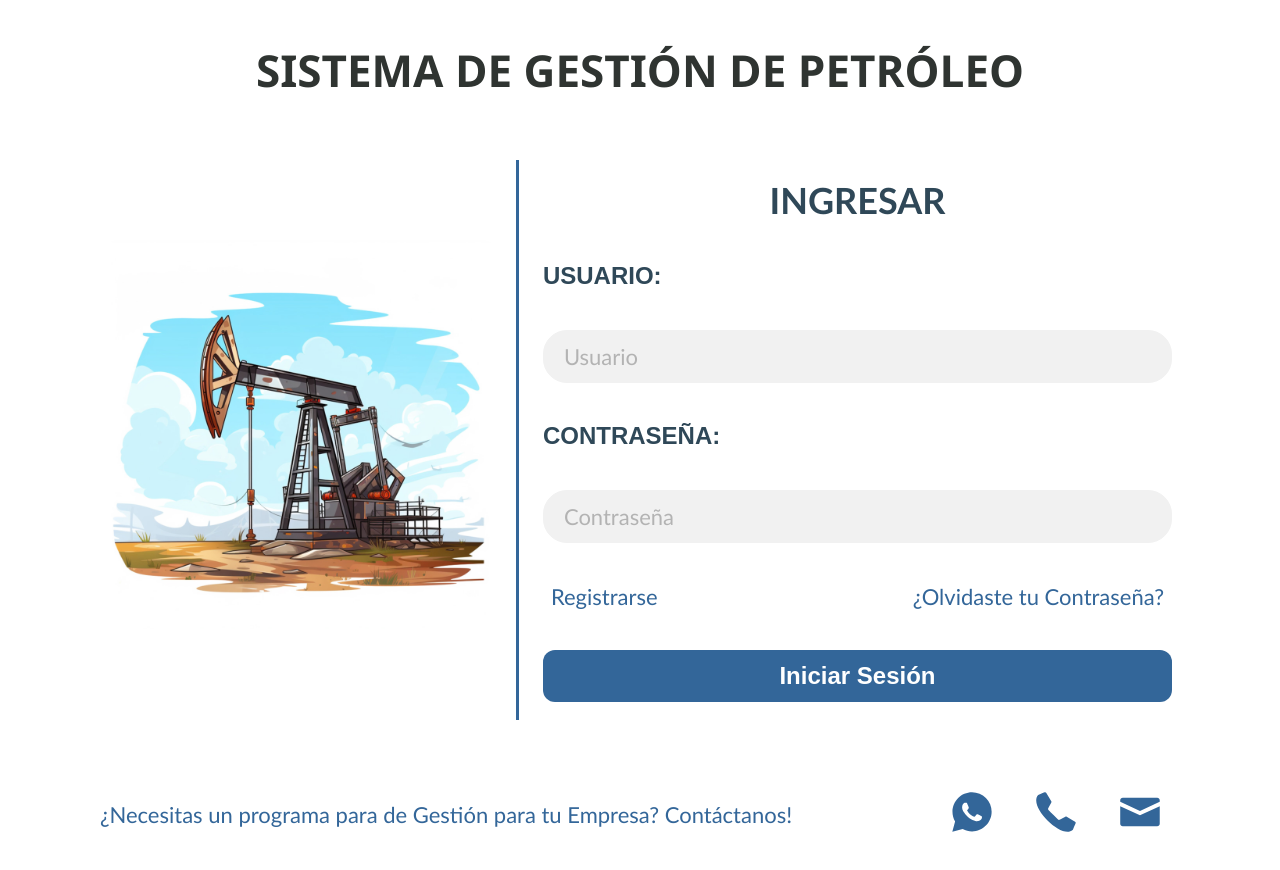
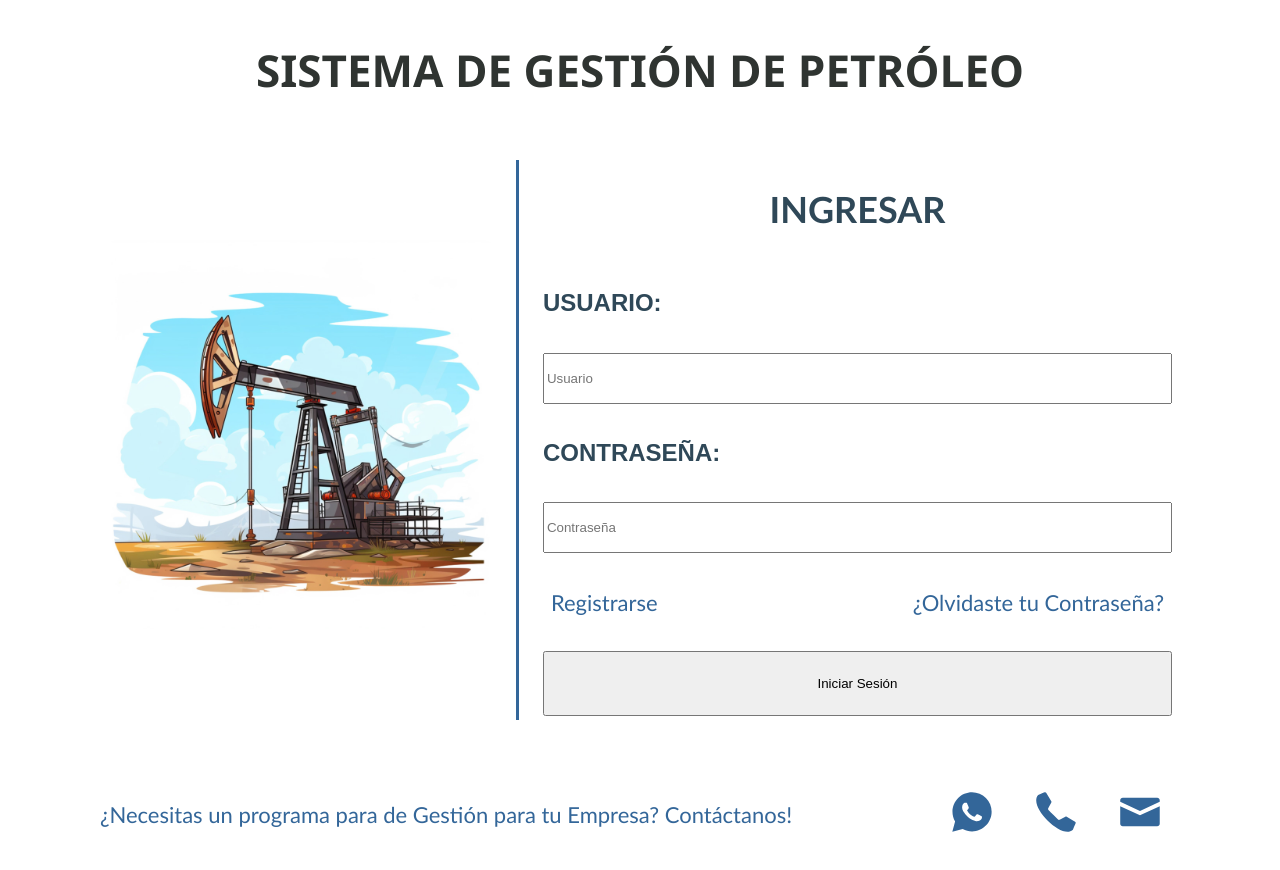
Before and after one commit to Dallton96/Oil_Management_System, a website: page index.html in a window 1280 px wide. Drawn offline with Linux system fonts and the light colour scheme.

Commit message:
Actualización del Formulario de Loggin
Se actualizó el formulario del loggin de manera correcta

```diff
--- a/index.html
+++ b/index.html
@@ -14,18 +14,18 @@
     <div class="main">
         <div class="image-main"><img src="src/assets/oil_ilustration.jpg" alt="Oil_Management_System"></div>
         <div class="line"></div>
-        <div class="loggin">
-            <div class="loggin-label">INGRESAR</div>
-            <div class="user-label">USUARIO:</div>
-            <div class="input-user"><input type="text" placeholder="Usuario"></div>
-            <div class="password-label">CONTRASEÑA:</div>
-            <div class="input-password"><input type="password" placeholder="Contraseña"></div>
+        <form class="loggin" action="/login" method="post">
+            <h2 class="loggin-label">INGRESAR</h2>
+            <label class="user-label" for="username">USUARIO:</label>
+            <input id="username" type="text" name="username" placeholder="Usuario" required>
+            <label class="password-label" for="password">CONTRASEÑA:</label>
+            <input id="password" type="password" name="password" placeholder="Contraseña" required>
             <div class="label-buttons">
                 <div class="create-account"> <a href="#">Registrarse</a></div>
                 <div class="forgot-password"><a href="#">¿Olvidaste tu Contraseña?</a></div>
             </div>
-            <div class="button-loggin"><a href="#">Iniciar Sesión</a></div>
-        </div>
+            <button type="submit" class="button-loggin">Iniciar Sesión</button>
+        </form>
     </div>
     <div class="contact-block">
         <span class="contact-label">¿Necesitas un programa para de Gestión para tu Empresa? Contáctanos!</span>
```
Also changed, not shown: 1 other file.
